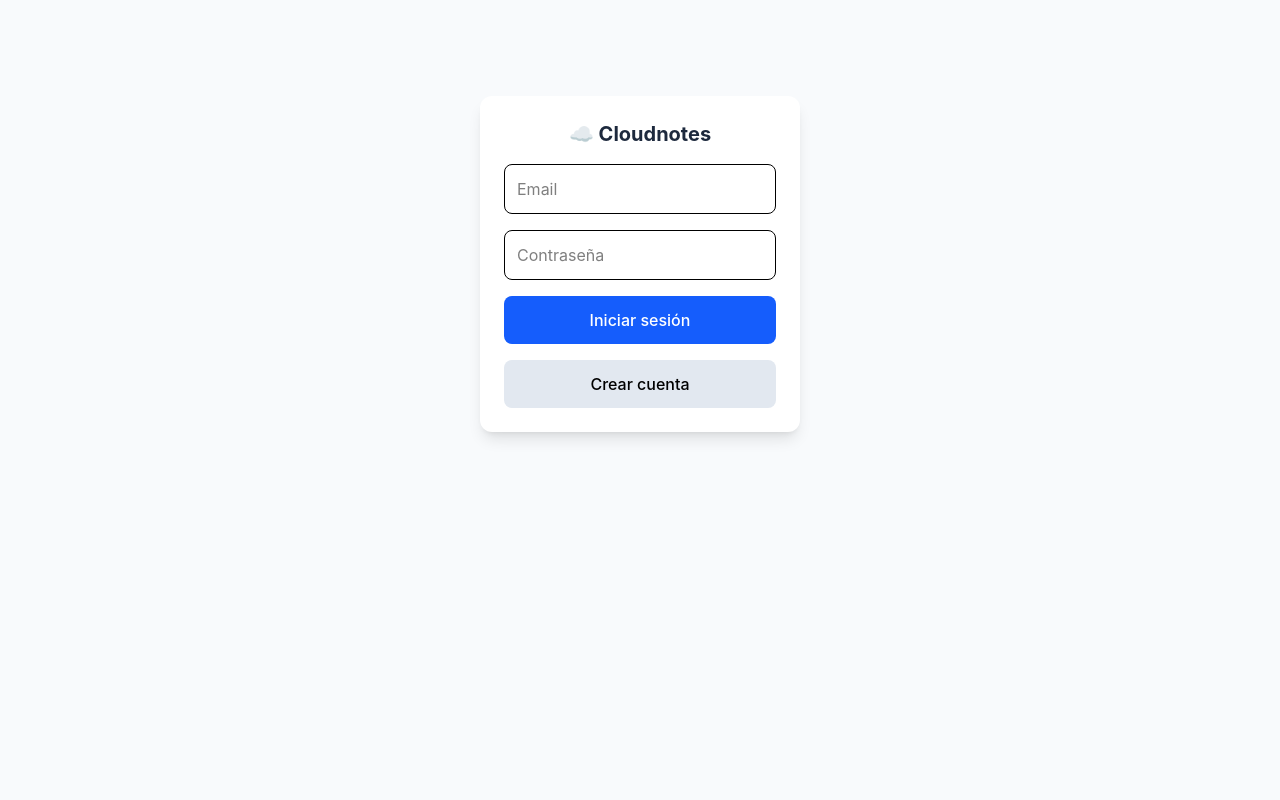
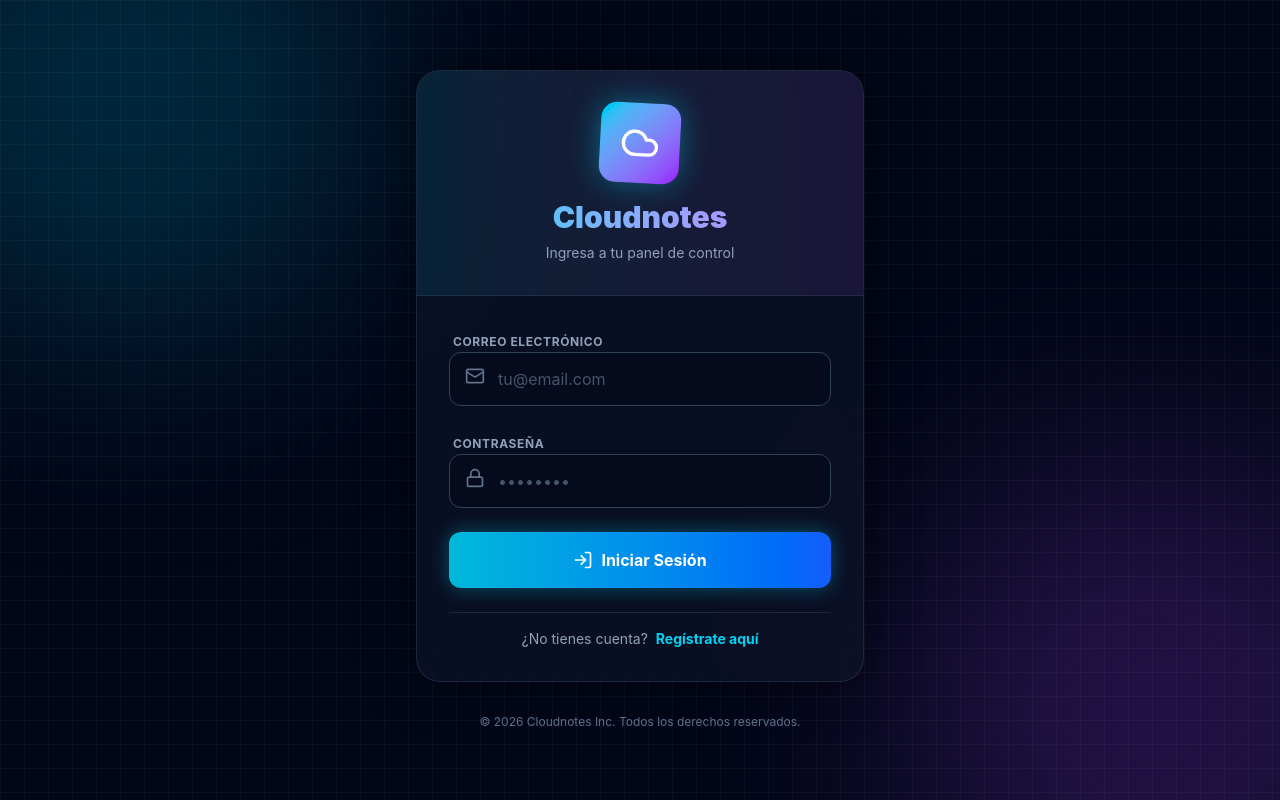
Before and after one commit to erickdaryan77-lgtm/cloudnotes, a React (Vite) app: page / in a window 1280 px wide. Built offline with nearby package versions, Linux system fonts and the light colour scheme.

Commit message:
Login futurista con tema cyberpunk

```diff
--- a/src/Auth.jsx
+++ b/src/Auth.jsx
@@ -1,13 +1,17 @@
 import { useState } from 'react'
 import { supabase } from './lib/supabase'
+import { Mail, Lock, LogIn, UserPlus, Cloud } from 'lucide-react'
 
 export default function Auth({ onLogin }) {
   const [email, setEmail] = useState('')
   const [password, setPassword] = useState('')
   const [loading, setLoading] = useState(false)
+  const [isLogin, setIsLogin] = useState(true) // true = Login, false = Registro
 
-  const handleAuth = async (isLogin) => {
+  const handleAuth = async (e) => {
+    e.preventDefault()
     setLoading(true)
+
     const { error } = isLogin
       ? await supabase.auth.signInWithPassword({ email, password })
       : await supabase.auth.signUp({ email, password })
@@ -18,12 +22,99 @@ export default function Auth({ onLogin }) {
   }
 
   return (
-    <div className="flex flex-col gap-4 max-w-xs mx-auto mt-24 p-6 bg-white rounded-xl shadow-lg">
-      <h2 className="text-xl font-bold text-center text-slate-800">☁️ Cloudnotes</h2>
-      <input className="border p-3 rounded-lg outline-none" placeholder="Email" value={email} onChange={e => setEmail(e.target.value)} />
-      <input className="border p-3 rounded-lg outline-none" placeholder="Contraseña" type="password" value={password} onChange={e => setPassword(e.target.value)} />
-      <button className="bg-blue-600 text-white p-3 rounded-lg font-medium" disabled={loading} onClick={() => handleAuth(true)}>Iniciar sesión</button>
-      <button className="bg-slate-200 p-3 rounded-lg font-medium" disabled={loading} onClick={() => handleAuth(false)}>Crear cuenta</button>
+    <div className="min-h-screen bg-slate-950 flex items-center justify-center relative overflow-hidden p-4">
+
+      {/* FONDO ANIMADO FUTURISTA */}
+      <div className="absolute inset-0 bg-[linear-gradient(to_right,#80808012_1px,transparent_1px),linear-gradient(to_bottom,#80808012_1px,transparent_1px)] bg-[size:24px_24px]"></div>
+      <div className="absolute top-[-20%] left-[-10%] w-[500px] h-[500px] bg-cyan-500/20 rounded-full blur-[120px]"></div>
+      <div className="absolute bottom-[-20%] right-[-10%] w-[500px] h-[500px] bg-purple-500/20 rounded-full blur-[120px]"></div>
+
+      {/* CARD DE LOGIN */}
+      <div className="relative z-10 w-full max-w-md">
+        <div className="bg-slate-900/60 backdrop-blur-xl border border-slate-700/50 rounded-3xl shadow-[0_0_50px_rgba(0,0,0,0.5)] overflow-hidden">
+
+          {/* HEADER DEL FORMULARIO */}
+          <div className="bg-gradient-to-r from-cyan-500/10 to-purple-500/10 p-8 border-b border-slate-700/50 text-center">
+            <div className="w-20 h-20 bg-gradient-to-br from-cyan-400 to-purple-600 rounded-2xl mx-auto flex items-center justify-center mb-4 shadow-[0_0_30px_rgba(6,182,212,0.5)] rotate-3 hover:rotate-12 transition-transform duration-500">
+              <Cloud size={40} className="text-white" />
+            </div>
+            <h1 className="text-3xl font-black text-transparent bg-clip-text bg-gradient-to-r from-cyan-400 to-purple-400 mb-2">
+              Cloudnotes
+            </h1>
+            <p className="text-slate-400 text-sm">
+              {isLogin ? 'Ingresa a tu panel de control' : 'Crea tu cuenta para comenzar'}
+            </p>
+          </div>
+
+          {/* FORMULARIO */}
+          <form onSubmit={handleAuth} className="p-8 space-y-6">
+
+            <div className="space-y-1">
+              <label className="text-xs font-bold text-slate-400 uppercase tracking-wider ml-1">Correo Electrónico</label>
+              <div className="relative group">
+                <Mail className="absolute left-4 top-3.5 text-slate-500 group-focus-within:text-cyan-400 transition-colors" size={20} />
+                <input
+                  type="email"
+                  required
+                  value={email}
+                  onChange={e => setEmail(e.target.value)}
+                  className="w-full bg-slate-950/50 border border-slate-700 text-white pl-12 pr-4 py-3.5 rounded-xl focus:ring-2 focus:ring-cyan-500 focus:border-transparent outline-none transition-all placeholder:text-slate-600"
+                  placeholder="tu@email.com"
+                />
+              </div>
+            </div>
+
+            <div className="space-y-1">
+              <label className="text-xs font-bold text-slate-400 uppercase tracking-wider ml-1">Contraseña</label>
+              <div className="relative group">
+                <Lock className="absolute left-4 top-3.5 text-slate-500 group-focus-within:text-cyan-400 transition-colors" size={20} />
+                <input
+                  type="password"
+                  required
+                  value={password}
+                  onChange={e => setPassword(e.target.value)}
+                  className="w-full bg-slate-950/50 border border-slate-700 text-white pl-12 pr-4 py-3.5 rounded-xl focus:ring-2 focus:ring-cyan-500 focus:border-transparent outline-none transition-all placeholder:text-slate-600"
+                  placeholder="••••••••"
+                />
+              </div>
+            </div>
+
+            <button
+              type="submit"
+              disabled={loading}
+              className="w-full bg-gradient-to-r from-cyan-500 to-blue-600 hover:from-cyan-400 hover:to-blue-500 text-white py-4 rounded-xl font-bold shadow-[0_0_20px_rgba(6,182,212,0.4)] hover:shadow-[0_0_30px_rgba(6,182,212,0.6)] transition-all flex items-center justify-center gap-2 disabled:opacity-50 disabled:cursor-not-allowed mt-4"
+            >
+              {loading ? (
+                <div className="animate-spin rounded-full h-5 w-5 border-b-2 border-white"></div>
+              ) : (
+                <>
+                  {isLogin ? <LogIn size={20} /> : <UserPlus size={20} />}
+                  {isLogin ? 'Iniciar Sesión' : 'Crear Cuenta'}
+                </>
+              )}
+            </button>
+
+            {/* TOGGLE LOGIN/REGISTRO */}
+            <div className="pt-4 border-t border-slate-700/50 text-center">
+              <p className="text-slate-400 text-sm">
+                {isLogin ? '¿No tienes cuenta?' : '¿Ya tienes cuenta?'}
+                <button
+                  type="button"
+                  onClick={() => setIsLogin(!isLogin)}
+                  className="text-cyan-400 hover:text-cyan-300 font-bold ml-2 transition-colors"
+                >
+                  {isLogin ? 'Regístrate aquí' : 'Inicia sesión'}
+                </button>
+              </p>
+            </div>
+          </form>
+        </div>
+
+        {/* FOOTER DECORATIVO */}
+        <div className="mt-8 text-center text-slate-500 text-xs">
+          <p>© 2026 Cloudnotes Inc. Todos los derechos reservados.</p>
+        </div>
+      </div>
     </div>
   )
 }
```
